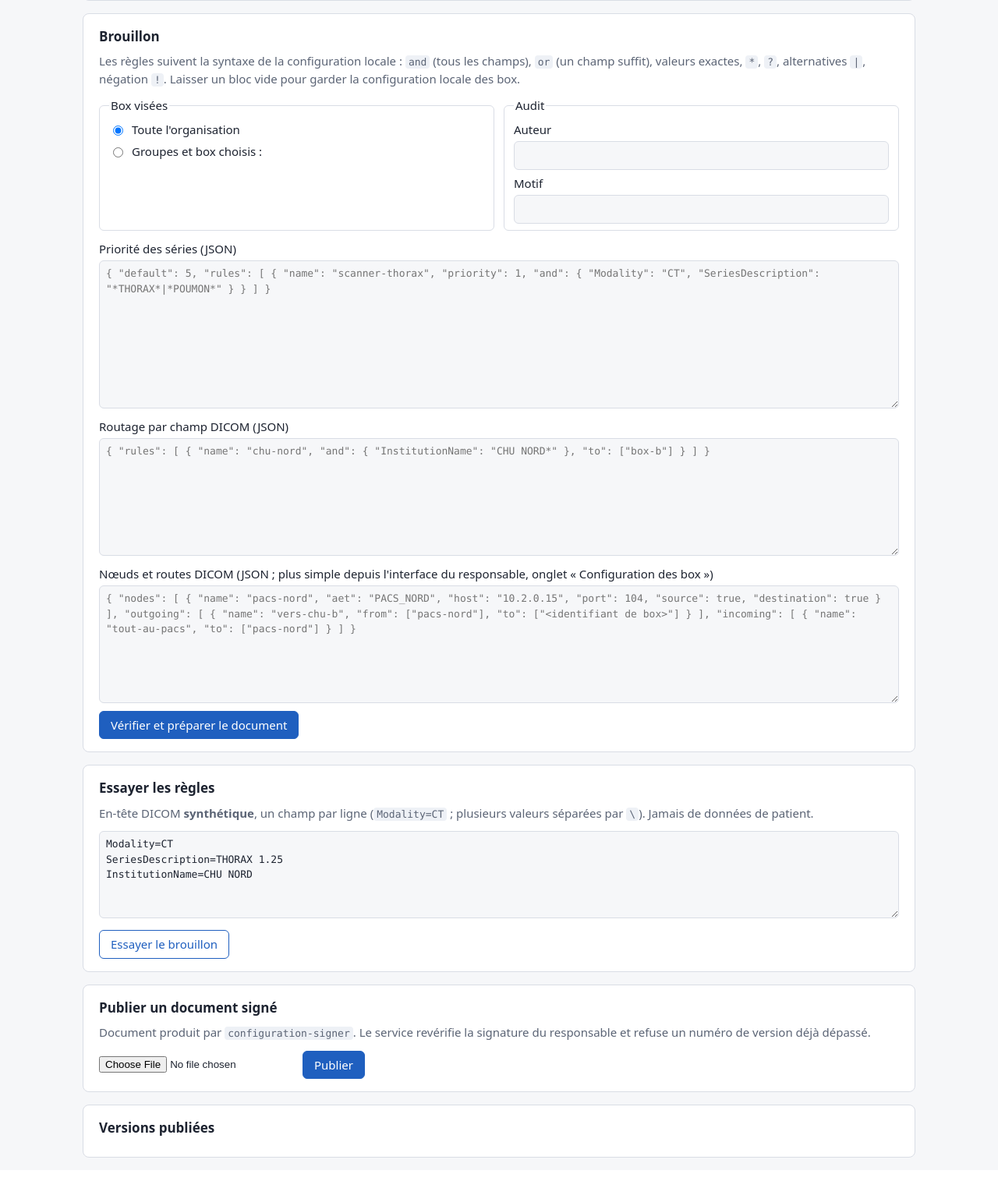
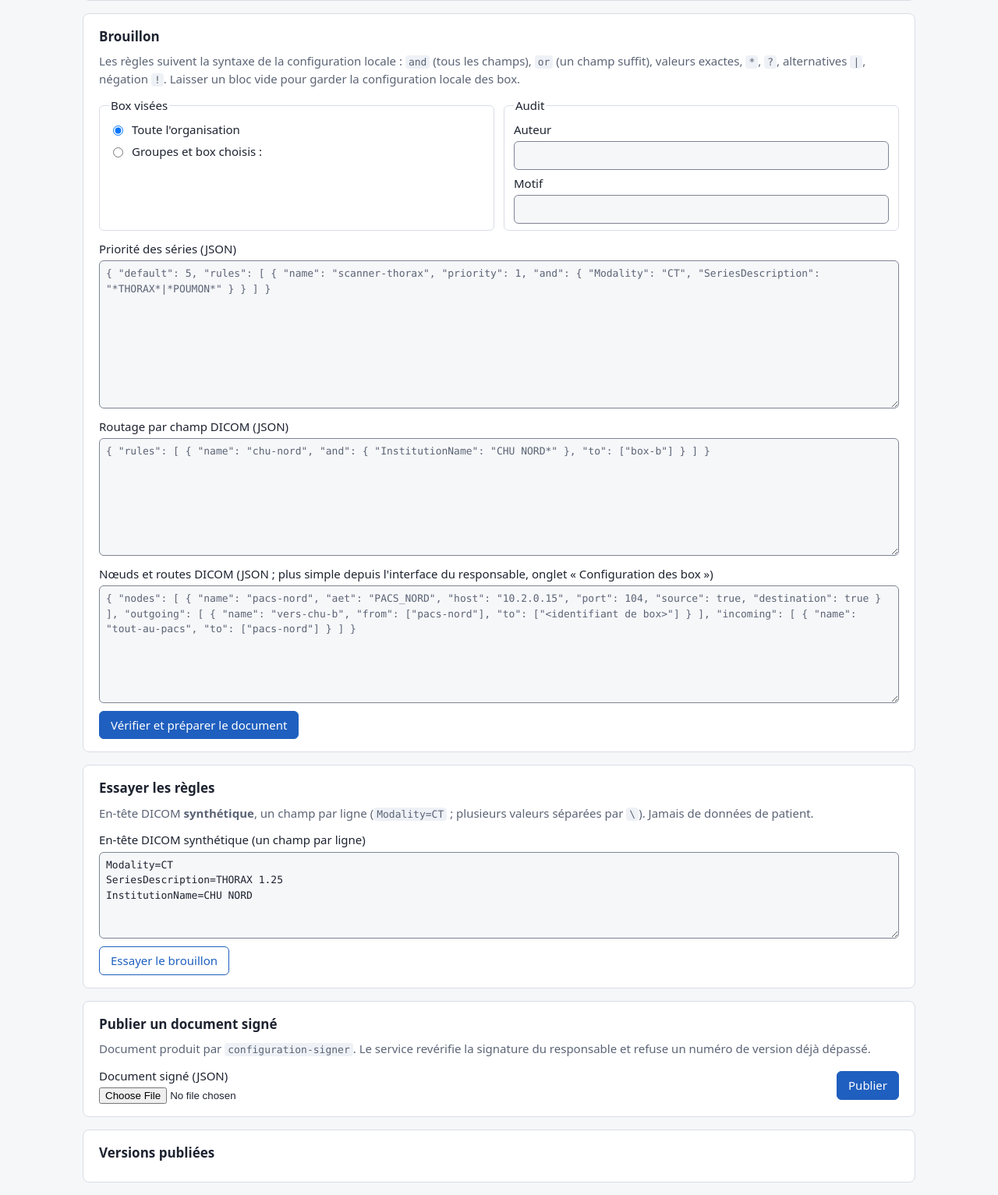
Before and after one commit to lioneldroz/ImagUnity, a Spring Boot app: page /admin/index.html in a window 1280 px wide. Shown: the part 530-2063 px from the top of the page at 78% size. Before the commit the page ends 2015 px from the top, so only its background shows below. Run offline with Spring Boot 4, Linux system fonts and the light colour scheme; the visitor is signed in with stand-in values (Sample User, id 1); data that the repository does not hold is empty; some of the project's set-up classes (security, data sources, template engines, error pages and the like) are left out, and stand-ins take their place; database files in the repository are not loaded.

Commit message:
Interface d'administration de l'annuaire : conformité RGAA 4.1.2
Corrige les 9 non-conformités relevées par l'audit de /admin/ :
- 11.1 : étiquettes de la zone « En-tête DICOM » et du choix du fichier ;
- 5.4 / 5.7 : tableaux reliés à leur titre (aria-labelledby), th scope=col ;
- 7.5 : résultat de l'essai en role=status ; régions de statut toujours
  présentes (plus de hidden), vidées puis remplies pour qu'un message
  répété soit de nouveau annoncé ;
- 3.2 : texte d'exemple des zones JSON en couleur discrète (5,6:1 clair,
  7,7:1 sombre) ;
- 3.3 : contour des champs à 3,5:1 au moins dans les deux thèmes ;
- 10.11 / 10.12 : plus de défilement horizontal à 320 px, y compris avec
  l'espacement du texte agrandi (grille en minmax(0, 1fr), bandeau et
  choix du fichier qui se replient) ;
- 12.7 : lien d'évitement vers le contenu principal.
Retire aussi download du lien de téléchargement tant qu'il n'a pas de
href (le script le pose avec le fichier).

Co-Authored-By: Claude Opus 5.5 <noreply@anthropic.com>
Claude-Session: https://claude.ai/code/session_018ZTmxBuv6QTirzzEpGSmB1

```diff
--- a/backend/directory-server/src/main/resources/static/admin/admin.css
+++ b/backend/directory-server/src/main/resources/static/admin/admin.css
@@ -1,31 +1,36 @@
 :root {
   --fond: #f6f7f9; --carte: #ffffff; --texte: #1d2330; --discret: #5b6475; --bord: #d9dde5;
-  --accent: #1f5fbf; --accent-texte: #ffffff; --ok: #1d7a46; --alerte: #b3261e; --code: #eef1f6;
+  --bord-champ: #7d8494; --accent: #1f5fbf; --accent-texte: #ffffff; --ok: #1d7a46; --alerte: #b3261e; --code: #eef1f6;
 }
 @media (prefers-color-scheme: dark) {
   :root {
     --fond: #12151b; --carte: #1b2029; --texte: #e6e9ef; --discret: #a0a8b8; --bord: #2f3644;
-    --accent: #6ea0ff; --accent-texte: #0d1117; --ok: #5cc98a; --alerte: #ff8a80; --code: #232a35;
+    --bord-champ: #6b7486; --accent: #6ea0ff; --accent-texte: #0d1117; --ok: #5cc98a; --alerte: #ff8a80; --code: #232a35;
   }
 }
 * { box-sizing: border-box; }
 body { margin: 0; font: 15px/1.5 system-ui, -apple-system, "Segoe UI", sans-serif; background: var(--fond); color: var(--texte); }
-.bandeau { display: flex; justify-content: space-between; align-items: center; gap: 16px; padding: 16px 24px; background: var(--carte); border-bottom: 1px solid var(--bord); }
+.bandeau { display: flex; flex-wrap: wrap; justify-content: space-between; align-items: center; gap: 16px; padding: 16px 24px; background: var(--carte); border-bottom: 1px solid var(--bord); }
 h1 { font-size: 20px; margin: 0; }
 h2 { font-size: 17px; margin: 0 0 8px; }
 .sous-titre, .aide { color: var(--discret); margin: 4px 0 12px; }
-main { max-width: 1100px; margin: 0 auto; padding: 16px; display: grid; gap: 16px; }
+/* minmax(0, 1fr) : la largeur des tableaux (qui défilent dans .tableau) n'élargit pas la page (RGAA 10.11). */
+main { max-width: 1100px; margin: 0 auto; padding: 16px; display: grid; grid-template-columns: minmax(0, 1fr); gap: 16px; }
+main:focus { outline: none; } /* cible du lien d'évitement, pas un contrôle */
 section { background: var(--carte); border: 1px solid var(--bord); border-radius: 8px; padding: 16px 20px; }
 .tableau { overflow-x: auto; }
 table { width: 100%; border-collapse: collapse; }
 th, td { text-align: left; padding: 6px 8px; border-bottom: 1px solid var(--bord); vertical-align: top; }
 th { color: var(--discret); font-weight: 600; font-size: 13px; }
-.grille { display: grid; grid-template-columns: repeat(auto-fit, minmax(280px, 1fr)); gap: 12px; }
+.grille { display: grid; grid-template-columns: repeat(auto-fit, minmax(min(280px, 100%), 1fr)); gap: 12px; }
 fieldset { border: 1px solid var(--bord); border-radius: 6px; margin: 0; padding: 8px 12px; display: grid; gap: 6px; align-content: start; }
 label { display: grid; gap: 4px; }
 fieldset label:has(input[type=radio]), .choix label { display: flex; gap: 8px; align-items: center; }
 .bloc { margin-top: 12px; }
-input[type=text], textarea { width: 100%; font: inherit; color: inherit; background: var(--fond); border: 1px solid var(--bord); border-radius: 6px; padding: 6px 8px; }
+input[type=text], textarea { width: 100%; font: inherit; color: inherit; background: var(--fond); border: 1px solid var(--bord-champ); border-radius: 6px; padding: 6px 8px; }
+::placeholder { color: var(--discret); opacity: 1; }
+input[type=file] { width: 100%; min-width: 0; }
+.actions > label { flex: 1 1 16em; min-width: 0; }
 textarea, pre, code { font-family: ui-monospace, SFMono-Regular, Menlo, Consolas, monospace; font-size: 13px; }
 code { background: var(--code); padding: 1px 4px; border-radius: 4px; }
 pre { background: var(--code); padding: 10px; border-radius: 6px; overflow-x: auto; white-space: pre-wrap; }
@@ -33,10 +38,14 @@ pre { background: var(--code); padding: 10px; border-radius: 6px; overflow-x: au
 button, .bouton { font: inherit; border: 1px solid var(--accent); background: var(--accent); color: var(--accent-texte); border-radius: 6px; padding: 6px 14px; cursor: pointer; text-decoration: none; }
 button.secondaire { background: transparent; color: var(--accent); }
 button:disabled { opacity: .5; cursor: default; }
+/* Régions de statut toujours présentes, pour être annoncées par les lecteurs d'écran (pas de display: none) ;
+   vide, le message sort du flux et ne prend pas de place. */
+.message:empty { position: absolute; padding: 0; border: 0; }
 .message { margin: 0; padding: 10px 14px; border-radius: 6px; border: 1px solid var(--bord); background: var(--carte); }
 .message.ok { border-color: var(--ok); color: var(--ok); }
 .message.erreur { border-color: var(--alerte); color: var(--alerte); }
 .resultat { margin: 10px 0 0; }
+.resultat:empty { margin: 0; }
 .statut-ACTIVE { color: var(--ok); }
 .statut-REVOKED, .statut-EXPIRED, .refus { color: var(--alerte); }
 .discret { color: var(--discret); font-size: 13px; }
@@ -44,3 +53,5 @@ button:disabled { opacity: .5; cursor: default; }
 .version { border-top: 1px solid var(--bord); padding: 10px 0; }
 .version:first-child { border-top: 0; }
 .version h3 { font-size: 15px; margin: 0 0 4px; }
+.evitement { position: absolute; left: 8px; top: -100px; z-index: 1; padding: 8px 12px; border-radius: 6px; background: var(--accent); color: var(--accent-texte); }
+.evitement:focus { top: 8px; }
--- a/backend/directory-server/src/main/resources/static/admin/admin.js
+++ b/backend/directory-server/src/main/resources/static/admin/admin.js
@@ -8,11 +8,18 @@ let etat = null;
 const $ = (id) => document.getElementById(id);
 const date = (iso) => (iso ? new Date(iso).toLocaleString("fr-FR") : "—");
 
+// Région de statut toujours présente : vidée puis remplie, pour qu'un même message répété soit annoncé de nouveau.
+const minuteries = new Map();
+function annoncer(region, texte) {
+  clearTimeout(minuteries.get(region));
+  region.textContent = "";
+  if (texte) minuteries.set(region, setTimeout(() => { region.textContent = texte; }, 50));
+}
+
 function message(texte, genre) {
   const m = $("message");
-  m.textContent = texte;
   m.className = "message " + (genre || "");
-  m.hidden = !texte;
+  annoncer(m, texte);
 }
 
 async function api(methode, chemin, corps) {
@@ -226,8 +233,7 @@ async function essayer() {
     if (r.priority) morceaux.push("Priorité " + r.priority + (r.priorityRule ? " (règle « " + r.priorityRule + " »)" : " (par défaut)"));
     if (r.routingRule) morceaux.push("routage vers " + r.destinations.join(", ") + " (règle « " + r.routingRule + " »)");
     else morceaux.push("aucune règle de routage ne correspond");
-    p.textContent = morceaux.join(" ; ") + ".";
-    p.hidden = false;
+    annoncer(p, morceaux.join(" ; ") + ".");
     message("", "");
   } catch (e) {
     message("Essai impossible : " + e.message, "erreur");
--- a/backend/directory-server/src/main/resources/static/admin/index.html
+++ b/backend/directory-server/src/main/resources/static/admin/index.html
@@ -8,6 +8,7 @@
   <script src="admin.js" defer></script>
 </head>
 <body>
+<a class="evitement" href="#contenu">Aller au contenu</a>
 <header class="bandeau">
   <div>
     <h1>Configuration des box</h1>
@@ -16,28 +17,28 @@
   <button type="button" id="rafraichir" class="secondaire">Actualiser</button>
 </header>
 
-<main>
-  <p id="message" class="message" role="status" hidden></p>
+<main id="contenu" tabindex="-1">
+  <p id="message" class="message" role="status"></p>
 
   <section>
-    <h2>Box de l'annuaire</h2>
+    <h2 id="titre-box">Box de l'annuaire</h2>
     <p class="aide">Version appliquée : remontée par chaque box après lecture de l'annuaire (compte rendu signé par la box). Groupes : fixés par le responsable dans l'entrée d'annuaire de chaque box (<code>enroler --groupes</code>).</p>
     <div class="tableau">
-      <table>
-        <thead><tr><th>Box</th><th>Groupes</th><th>Statut</th><th>Version appliquée</th><th>Dernier refus</th><th>Compte rendu</th></tr></thead>
+      <table aria-labelledby="titre-box">
+        <thead><tr><th scope="col">Box</th><th scope="col">Groupes</th><th scope="col">Statut</th><th scope="col">Version appliquée</th><th scope="col">Dernier refus</th><th scope="col">Compte rendu</th></tr></thead>
         <tbody id="box"></tbody>
       </table>
     </div>
   </section>
 
   <section>
-    <h2>Demandes d'enrôlement en attente</h2>
+    <h2 id="titre-demandes">Demandes d'enrôlement en attente</h2>
     <p class="aide">Envoyées par les box qui ne sont pas encore enrôlées. Elles se signent sur le poste du responsable, hors ligne :
       <code>admin enroler-attente --cles organisation.json --codes codes.json --annuaire …</code>. L'outil reconnaît les box
       à leur code d'enrôlement ; une demande sans code se traite à la main, après comparaison de l'empreinte avec l'installateur.</p>
     <div class="tableau">
-      <table>
-        <thead><tr><th>Box</th><th>Empreinte</th><th>Code d'enrôlement</th><th>Reçue le</th></tr></thead>
+      <table aria-labelledby="titre-demandes">
+        <thead><tr><th scope="col">Box</th><th scope="col">Empreinte</th><th scope="col">Code d'enrôlement</th><th scope="col">Reçue le</th></tr></thead>
         <tbody id="demandes"></tbody>
       </table>
     </div>
@@ -76,7 +77,7 @@
       <p>Document n° <strong id="numero"></strong> prêt à signer. Le télécharger, puis, sur le poste du responsable :</p>
       <pre id="commandes"></pre>
       <div class="actions">
-        <a id="telecharger" class="bouton" download>Télécharger le brouillon</a>
+        <a id="telecharger" class="bouton">Télécharger le brouillon</a>
       </div>
     </div>
   </section>
@@ -84,18 +85,22 @@
   <section>
     <h2>Essayer les règles</h2>
     <p class="aide">En-tête DICOM <strong>synthétique</strong>, un champ par ligne (<code>Modality=CT</code> ; plusieurs valeurs séparées par <code>\</code>). Jamais de données de patient.</p>
-    <textarea id="entete" rows="5" spellcheck="false">Modality=CT
+    <label class="bloc">En-tête DICOM synthétique (un champ par ligne)
+      <textarea id="entete" rows="5" spellcheck="false">Modality=CT
 SeriesDescription=THORAX 1.25
 InstitutionName=CHU NORD</textarea>
+    </label>
     <div class="actions"><button type="button" id="essayer" class="secondaire">Essayer le brouillon</button></div>
-    <p id="resultat" class="resultat" hidden></p>
+    <p id="resultat" class="resultat" role="status"></p>
   </section>
 
   <section>
     <h2>Publier un document signé</h2>
     <p class="aide">Document produit par <code>configuration-signer</code>. Le service revérifie la signature du responsable et refuse un numéro de version déjà dépassé.</p>
     <div class="actions">
-      <input type="file" id="fichier" accept=".json,application/json">
+      <label>Document signé (JSON)
+        <input type="file" id="fichier" accept=".json,application/json">
+      </label>
       <button type="button" id="publier">Publier</button>
     </div>
   </section>
```
Also changed, not shown: docs/guides/notes-de-version.md (+2 -0 lines).
